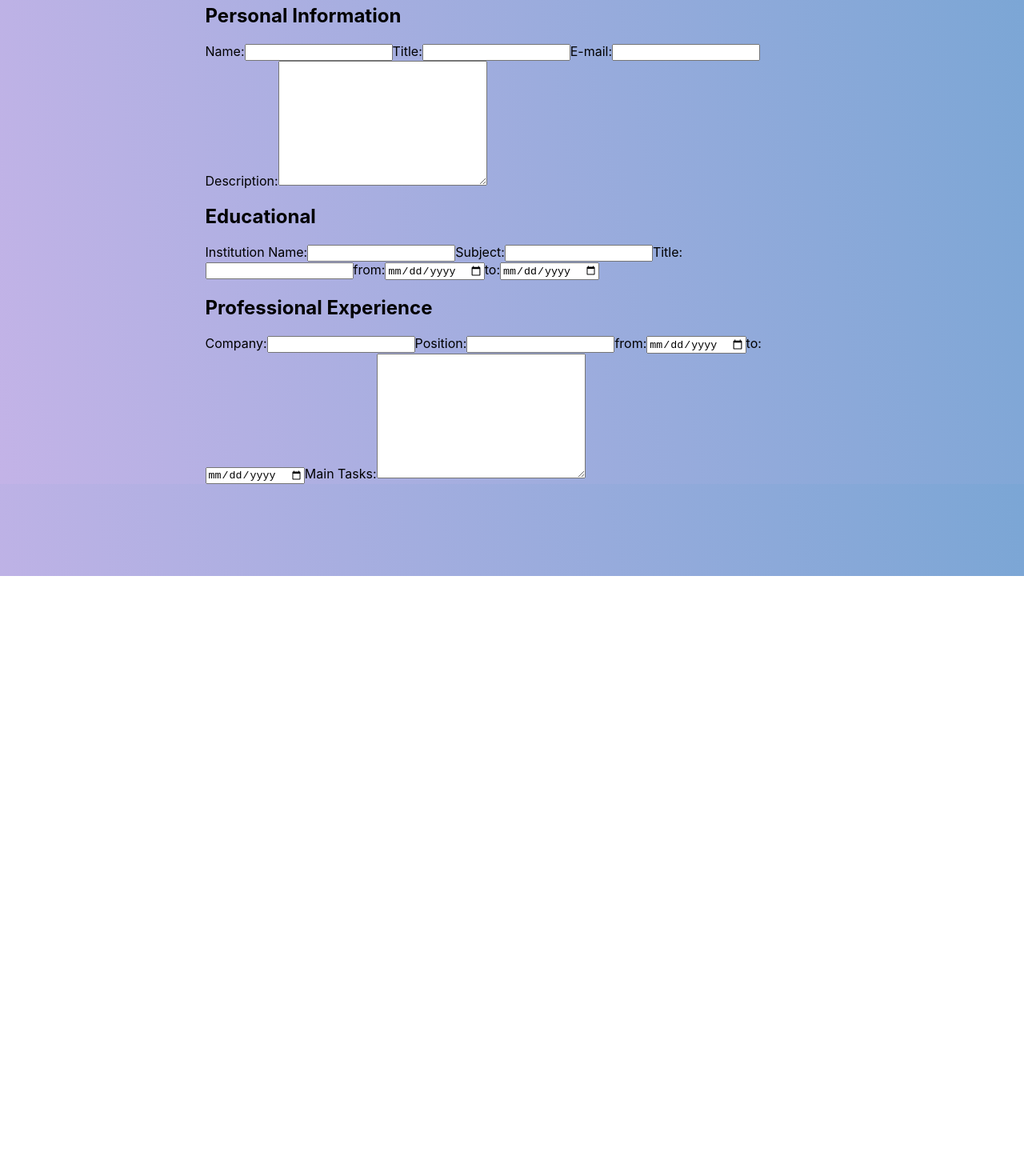
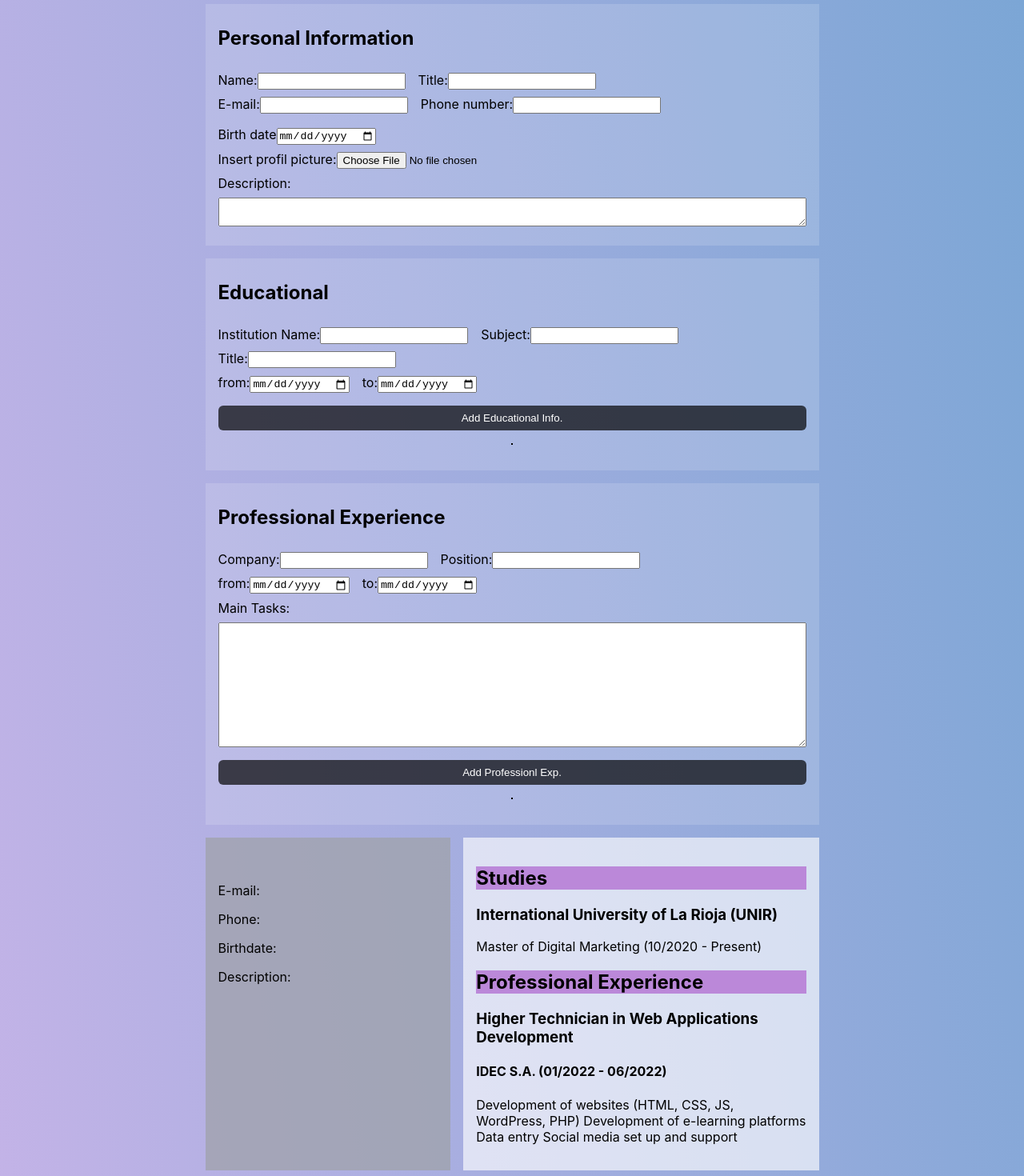
Before and after one commit to DavitBoo/cv-project-react, a React (Create React App) app: page / in a window 1280 px wide. Shown: the part 80-1550 px from the top of the page at 80% size. Before the commit the page ends 800 px from the top, so only its background shows below. Built offline with nearby package versions, Linux system fonts and the light colour scheme.

Commit message:
form.js out

```diff
--- a/src/App.js
+++ b/src/App.js
@@ -1,16 +1,50 @@
 import React, { Component } from 'react'
-import Form from './components/Form'
+import Cv from './components/Cv'
+import PersonalInfo from './components/PersonalInfo'
+import Education from './components/Education'
+import Professional from './components/Professional'
+// import Form from './components/Form'
+
 
 class App extends Component {
     constructor() {
         super()
+
+        this.state = {
+            personalInfo: {
+                fullName: "",
+                title: "",
+                email: "",
+                phoneNumber: "",
+                birthDate: "",
+                description: "",
+                picture: ""
+              },
+
+        }
+
+    }
+
+    onFormChanges =(value, key) => {
+        console.log(key)
+        this.setState({
+            personalInfo:
+                {  ...this.state.personalInfo, [key]:value }
+        })
     }
 
     render() {
+
         return (
             <div className="App">
               <h1>CV Aplication</h1>
-              <Form title="React" />
+              <form>
+                <PersonalInfo personalInfo={this.state.personalInfo} onFormChanges={this.onFormChanges}/>
+                <Education/>
+                <Professional/>
+              </form>
+              <Cv data={this.state}/>
+              <p>Create by <a href="https://github.com/DavitBoo">DavitBoo</a></p>
             </div>
         )
     }
--- /dev/null
+++ b/src/components/Cv.js
@@ -0,0 +1,46 @@
+import React, { Component } from 'react'
+
+export default class Cv extends Component {
+  render() {
+    const {fullName, title, email, telephone, birthdate, description, picture} = this.props.data.personalInfo
+    let pictureUrl = './' + picture.split('\\')[2]
+    console.log(pictureUrl)
+
+
+    return (
+      <div className='cv-container flex'>
+        <div className="personal-info">
+            <img src={picture} alt="" />
+            <h2>{fullName}</h2>
+            <h3>{title}</h3>
+            <p>E-mail: {email}</p>
+            <p>Phone: {telephone}</p>
+            <p>Birthdate: {birthdate}</p>
+            <p>Description: {description}</p>
+
+
+        </div>
+        <div className="experience">
+            <div className="studies">
+                <h2>Studies</h2>
+
+                <h3>International University of La Rioja (UNIR)</h3>
+                <p>Master of Digital Marketing (10/2020 - Present)</p>
+
+            </div>
+            <div className="professional">
+                <h2>Professional Experience</h2>
+                <h3>Higher Technician in Web Applications Development</h3>
+                <h4>IDEC S.A. (01/2022 - 06/2022)</h4>
+                <p>
+                    Development of websites (HTML, CSS, JS, WordPress, PHP)
+                    Development of e-learning platforms
+                    Data entry
+                    Social media set up and support
+                </p>
+            </div>
+        </div>
+      </div>
+    )
+  }
+}
--- a/src/components/Education.js
+++ b/src/components/Education.js
@@ -7,24 +7,36 @@ class Education extends Component {
 
     render() {
       return (
-        <div>
+        <div id="educational" className='flex-column'>
             <h2>Educational</h2>
+            <div className="flex">
+              <label htmlFor="institutionName">Institution Name:
+                <input type="" id="institutionName" />
+              </label>
 
-            <label htmlFor="institutionName">Institution Name:</label>
-            <input type="" id="institutionName" />
+              <label htmlFor="subject">Subject:
+                <input type="" id="subject" />
+              </label>
+            </div>
 
-            <label htmlFor="subject">Subject:</label>
-            <input type="" id="subject" />
 
-            <label htmlFor="eTitle">Title:</label>
-            <input type="" id="eTitle" />
+            <label htmlFor="eTitle">Title:
+              <input type="" id="eTitle" />
+            </label>
 
-            <label htmlFor="fromDate">from:</label>
-            <input type="date" name="" id="fromDate" />
+            <div className="flex">
+              <label htmlFor="fromDate">from:
+                <input type="date" name="" id="fromDate" />
+              </label>
 
-            <label htmlFor="toDate">to:</label>
-            <input type="date" name="" id="toDate" />
+              <label htmlFor="toDate">to:
+                <input type="date" name="" id="toDate" />
+              </label>
+            </div>
 
+            <button>Add Educational Info.</button>
+
+            <hr />
         </div>
       );
     }
--- a/src/components/Form.js
+++ b/src/components/Form.js
@@ -1,24 +1,25 @@
-import React, { Component } from 'react';
-import PersonalInfo from './PersonalInfo'
-import Education from './Education'
-import Professional from './Professional'
+// import React, { Component } from 'react';
+// import PersonalInfo from './PersonalInfo'
+// import Education from './Education'
+// import Professional from './Professional'
 
-class Form extends Component {
-    constructor(props) {
-      super(props);
-    }
+// class Form extends Component {
+//     constructor(props) {
+//       super(props);
+//     }
 
-    render() {
-      return (
-        <div>
-          <form>
-            <PersonalInfo/>
-            <Education/>
-            <Professional/>
-          </form>
-        </div>
-      );
-    }
-  }
+//     render() {
+//       return (
+//         <div>
+//           <form>
+//             <PersonalInfo personalInfo={this.props.personalInfo} onFormChange={this.props.onFormChange}/>
+//             <Education/>
+//             <Professional/>
+//           </form>
 
-  export default Form;
+//         </div>
+//       );
+//     }
+//   }
+
+//   export default Form;
--- a/src/components/PersonalInfo.js
+++ b/src/components/PersonalInfo.js
@@ -3,24 +3,98 @@ import React, { Component } from 'react';
 class PersonalInfo extends Component {
     constructor(props) {
       super(props);
+
+      this.state = {
+        name: '',
+        title: '',
+        email: '',
+        phoneNumber: '',
+        birthDate: '',
+        description: ''
+      };
+
+      this.nameChange = this.nameChange.bind(this);
     }
 
+    nameChange(e){
+      console.log(e.target.name)
+      this.props.onFormChanges(e.target.value, e.target.name);
+    }
+
+
     render() {
+
       return (
-        <div>
+
+        <div id="personal-info" className='flex-column'>
             <h2>Personal Information</h2>
+            <div className="contact-info flex">
+                <label htmlFor="name">Name:
+                    <input
+                      onChange={this.nameChange}
+                      type="name"
+                      id="name"
+                      name="fullName"
+                    />
+                </label>
 
-            <label htmlFor="name">Name:</label>
-            <input type="name" id="name" />
+                <label htmlFor="title">Title:
+                    <input
+                      onChange={this.nameChange}
+                      type=""
+                      id="title"
+                      name="title"
+                    />
+                </label>
+            </div>
 
-            <label htmlFor="title">Title:</label>
-            <input type="" id="title" />
+            <div className="flex">
+                <label htmlFor="email">E-mail:
+                    <input
+                      onChange={this.nameChange}
+                      type="email"
+                      id="email"
+                      name="email"
+                    />
+                </label>
+                <label htmlFor="tel">Phone number:
+                    <input
+                      onChange={this.nameChange}
+                      type="tel"
+                      id="tel"
+                      name="telephone"
+                    />
+                </label>
+              <label htmlFor="birthdate">Birth date
+                  <input
+                    onChange={this.nameChange}
+                    type="date"
+                    name="birthdate"
+                    id="birthdate"
+                  />
+              </label>
+              <label htmlFor=""></label>
+            </div>
+            <label htmlFor="picture">Insert profil picture:
+              <input
+                onChange={this.nameChange}
+                type="file"
+                name="picture"
+                id="picture"
+                accept="image/*"
+              />
+            </label>
+            <div className="flex-column">
+                <label htmlFor="description">Description:</label>
+                <textarea
+                  onChange={this.nameChange}
+                  name="description"
+                  id="description"
+                ></textarea>
 
-            <label htmlFor="email">E-mail:</label>
-            <input type="email" id="email" />
+            </div>
 
-            <label htmlFor="description">Description:</label>
-            <textarea name="description" id="description" cols="30" rows="10"></textarea>
+
         </div>
       );
     }
--- a/src/components/Professional.js
+++ b/src/components/Professional.js
@@ -7,23 +7,36 @@ class Professional extends Component {
 
     render() {
       return (
-        <div>
+        <div id="professional-experience" className='flex-column'>
             <h2>Professional Experience</h2>
+            <div className="flex">
+              <label htmlFor="company">Company:
+                <input type="" id="company" />
+              </label>
 
-            <label htmlFor="company">Company:</label>
-            <input type="" id="company" />
+              <label htmlFor="position">Position:
+                <input type="" id="position" />
+              </label>
+            </div>
 
-            <label htmlFor="position">Position:</label>
-            <input type="" id="position" />
+            <div className="flex">
+              <label htmlFor="fromDate">from:
+                <input type="date" name="" id="fromDate" />
+              </label>
 
-            <label htmlFor="fromDate">from:</label>
-            <input type="date" name="" id="fromDate" />
+              <label htmlFor="toDate">to:
+                <input type="date" name="" id="toDate" />
+              </label>
 
-            <label htmlFor="toDate">to:</label>
-            <input type="date" name="" id="toDate" />
+            </div>
 
-            <label htmlFor="mainTasks">Main Tasks:</label>
-            <textarea name="" id="" cols="30" rows="10"></textarea>
+            <div className="flex-column">
+              <label htmlFor="mainTasks">Main Tasks:</label>
+              <textarea name="" id="" cols="30" rows="10"></textarea>
+            </div>
+            <button>Add Professionl Exp.</button>
+            <hr />
+
         </div>
       );
     }
--- a/src/styles/index.css
+++ b/src/styles/index.css
@@ -24,6 +24,78 @@ h1{
   border-bottom: 3px solid #000;
 }
 
+hr{
+  border: 1px solid #000;
+}
+
+button{
+  width: 100%;
+  padding: 0.5rem;
+  border-radius: 6px;
+  border: none;
+  background-color: #000000b0;
+  color: #fff;
+  cursor: pointer;
+  margin-top: .5rem;
+}
+
+button:hover{
+  background-color: #00000079;
+}
+
+img{
+  border-radius: 100%;
+  background-color: rgb(69, 10, 136);
+  max-width: 200px;
+}
+
 #root{
   max-width: 767px;
 }
+
+.flex{
+  display: flex;
+  flex-wrap: wrap;
+  gap: 1rem;
+}
+
+.flex-column{
+  display: flex;
+  flex-direction: column;
+  gap: .5rem;
+}
+
+
+
+/************ FORM ************/
+#personal-info, #educational, #professional-experience{
+  padding: .5rem 1rem 1.5rem 1rem;
+  background-color: #ffffff25;
+  margin: 1rem auto;
+}
+
+/* *** personal info *** */
+
+/* *** educational info *** */
+
+/* *** profesional info *** */
+
+
+/************ CV ************/
+.cv-container > *{
+  padding: 1rem;
+}
+
+.cv-container .personal-info{
+  background-color: #9fa2aabf;
+  flex: 2;
+}
+
+.cv-container h2{
+  background-color: #bb88d9;
+}
+
+.cv-container .experience{
+  background-color: rgba(255, 255, 255, 0.64);
+  flex: 3;
+}
```
